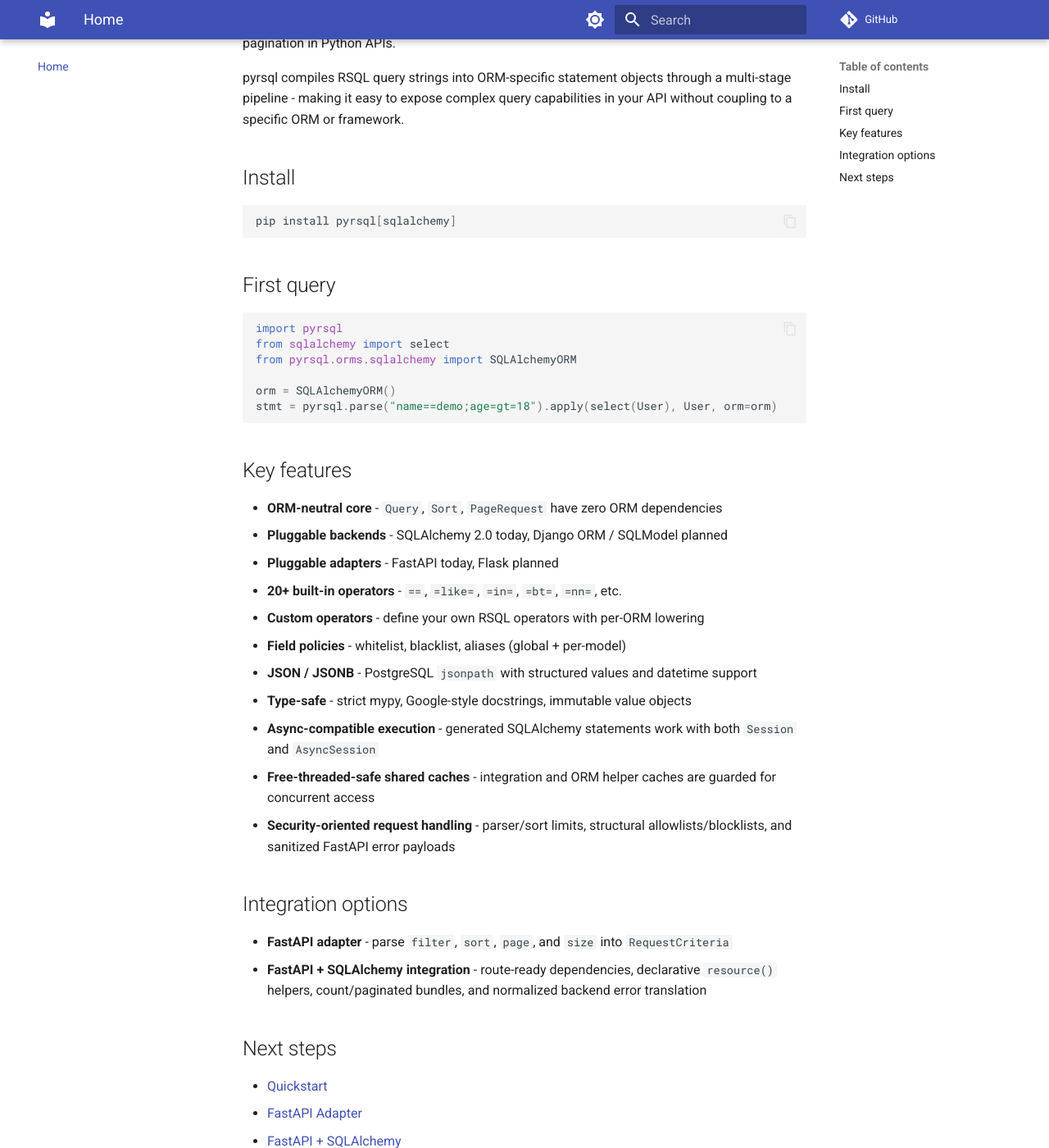
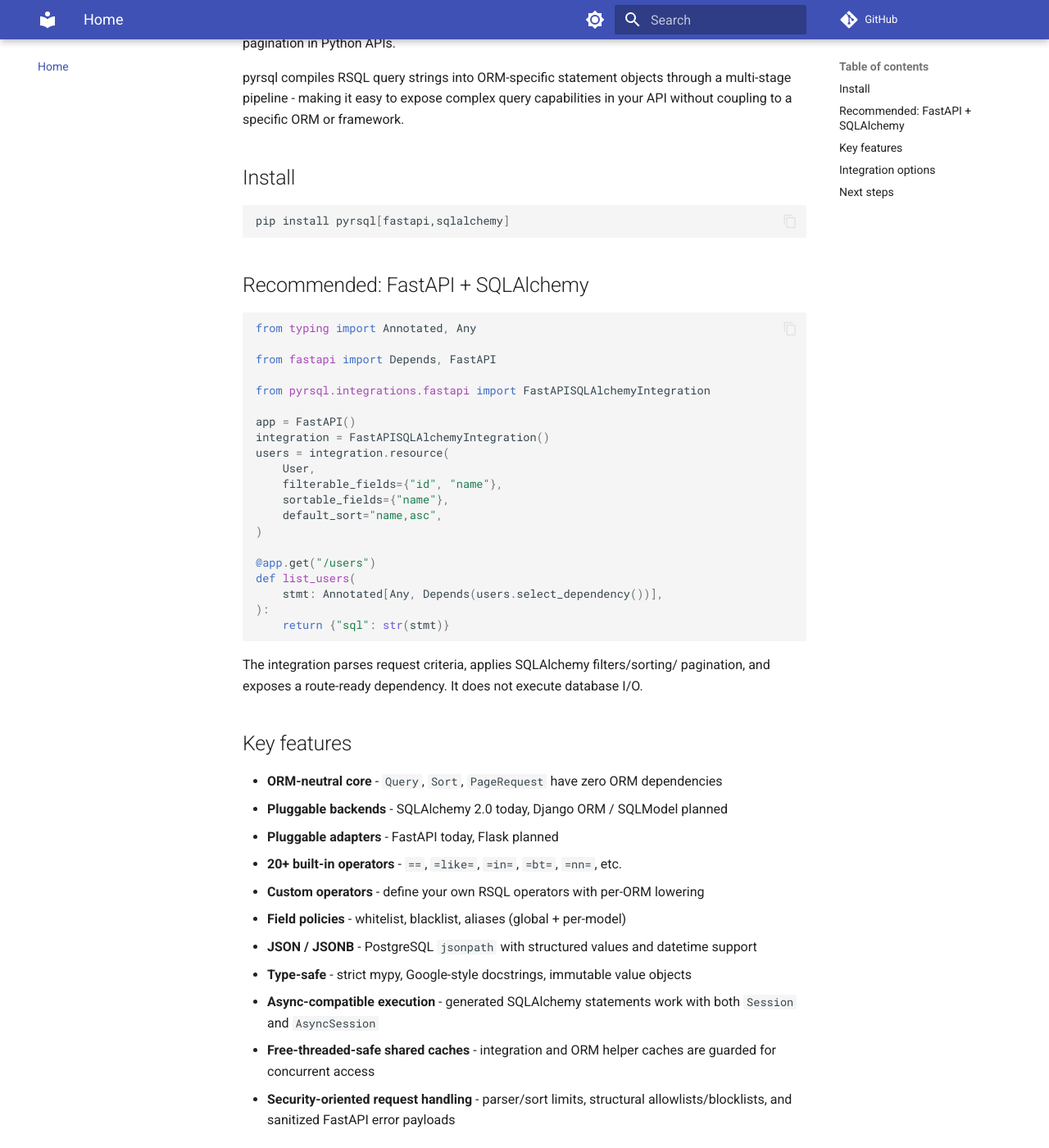
Before and after one commit to wskr00/pyrsql, an MkDocs documentation site: the page built from docs/index.md, in a window 1280 px wide and 1400 px high, scrolled down 213 px. Shown: the whole window at 82% size. Built offline with MkDocs 1.6.1 and Material for MkDocs 9.7.7, drawn with Linux system fonts in a browser that asks for light colours; comment, search, counter and statistics services are not loaded; some of the changed text lies outside the part shown.

Commit message:
docs: update with integration

````diff
--- a/docs/index.md
+++ b/docs/index.md
@@ -10,19 +10,37 @@
 ## Install
 
 ```bash
-pip install pyrsql[sqlalchemy]
+pip install pyrsql[fastapi,sqlalchemy]
 ```
 
-## First query
+## Recommended: FastAPI + SQLAlchemy
 
 ```python
-import pyrsql
-from sqlalchemy import select
-from pyrsql.orms.sqlalchemy import SQLAlchemyORM
+from typing import Annotated, Any
 
-orm = SQLAlchemyORM()
-stmt = pyrsql.parse("name==demo;age=gt=18").apply(select(User), User, orm=orm)
+from fastapi import Depends, FastAPI
+
+from pyrsql.integrations.fastapi import FastAPISQLAlchemyIntegration
+
+app = FastAPI()
+integration = FastAPISQLAlchemyIntegration()
+users = integration.resource(
+    User,
+    filterable_fields={"id", "name"},
+    sortable_fields={"name"},
+    default_sort="name,asc",
+)
+
+@app.get("/users")
+def list_users(
+    stmt: Annotated[Any, Depends(users.select_dependency())],
+):
+    return {"sql": str(stmt)}
 ```
+
+The integration parses request criteria, applies SQLAlchemy filters/sorting/
+pagination, and exposes a route-ready dependency. It does not execute database
+I/O.
 
 ## Key features
 
@@ -43,11 +61,11 @@
 
 ## Integration options
 
-- **FastAPI adapter** - parse `filter`, `sort`, `page`, and `size` into
-  `RequestCriteria`
 - **FastAPI + SQLAlchemy integration** - route-ready dependencies,
   declarative `resource()` helpers, count/paginated bundles, and normalized
   backend error translation
+- **FastAPI adapter** - parse `filter`, `sort`, `page`, and `size` into
+  `RequestCriteria` when you need criteria without SQLAlchemy integration
 
 ## Next steps
 
````
Also changed, not shown: README.md (+50 -9 lines), docs/quickstart.md (+39 -1 lines), docs/reference/api.md (+1 -1 lines), docs/testing.md (+0 -1 lines), docs/usage/fastapi-sqlalchemy.md (+20 -4 lines).
